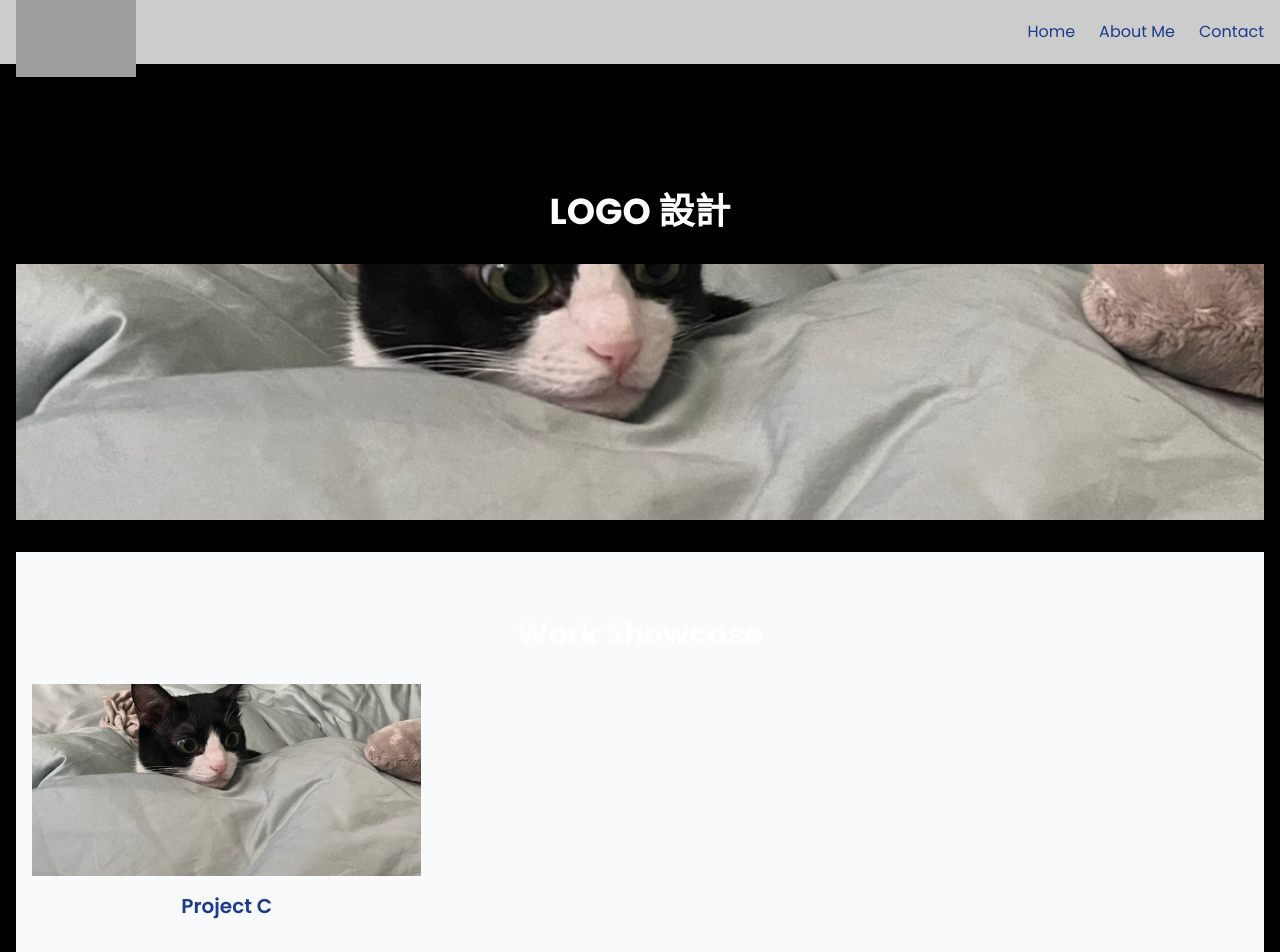
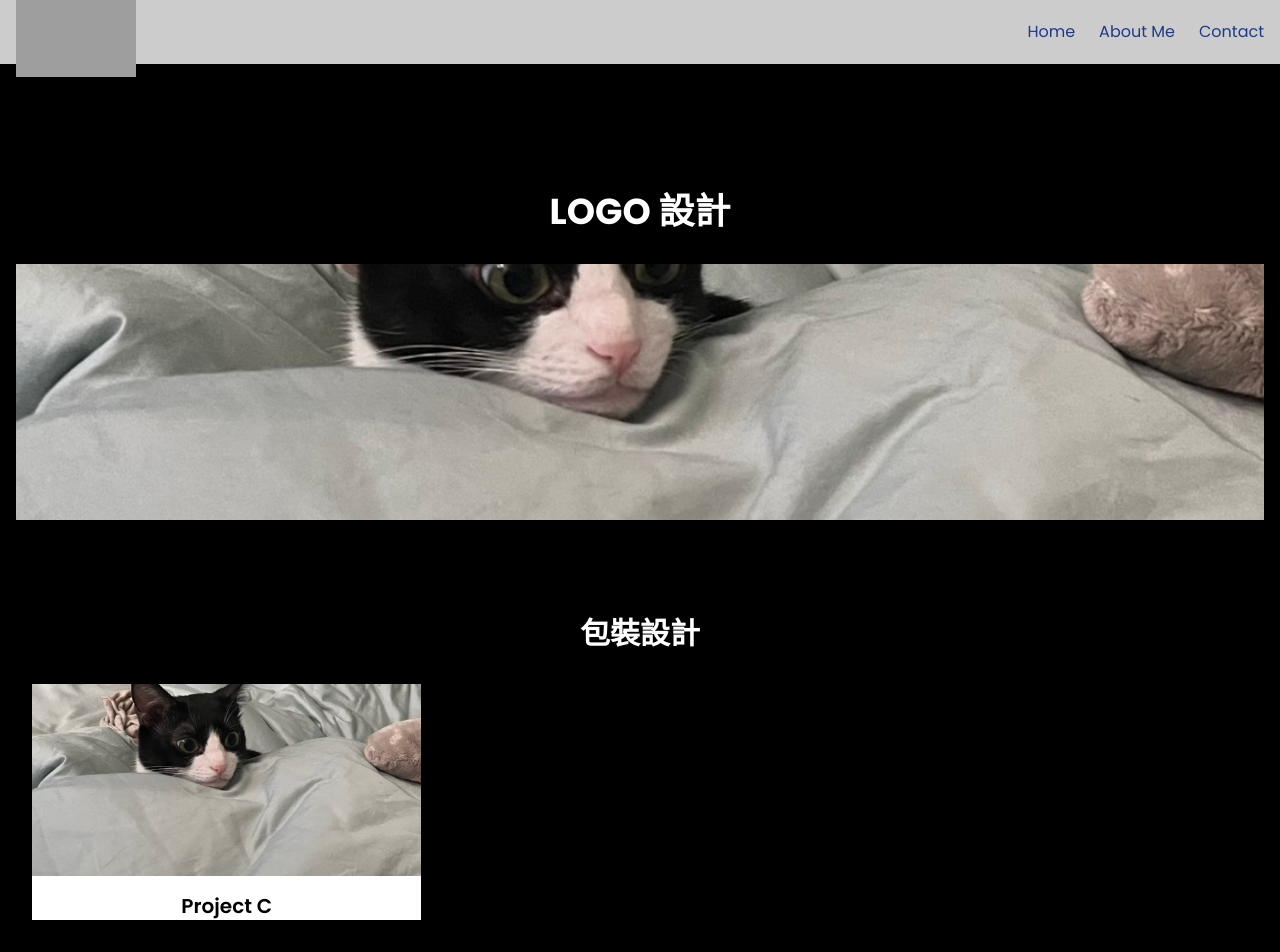
Before and after one commit to DeanYtest/design-showcase, a Next.js app: page /logo in a window 1280 px wide. Shown: the top 952 px of the page. Built offline with nearby package versions, Linux system fonts and the light colour scheme; grey boxes are pictures that could not be loaded.

Commit message:
herobackground6

```diff
--- a/app/HeroSection.tsx
+++ b/app/HeroSection.tsx
@@ -3,7 +3,6 @@
 import { useTypewriter, Cursor } from 'react-simple-typewriter';
 
 export default function HeroSection() {
-  // 打字機效果
   const [text] = useTypewriter({
     words: ['Hello, I am a Designer.', 'Welcome to my Portfolio.'],
     loop: true,
@@ -13,11 +12,11 @@ export default function HeroSection() {
   });
 
   return (
-    <section className="relative h-screen overflow-hidden">
-      {/* 纯色渐变背景 */}
+    <section className="relative h-screen overflow-hidden bg-transparent">
+      {/* 純色多彩漸層背景 */}
       <div className="absolute inset-0 animated-gradient" />
 
-      {/* 打字机文字层 */}
+      {/* 打字機文字 */}
       <div className="relative z-10 flex flex-col items-center justify-center h-full text-center px-4">
         <h1 className="text-5xl md:text-7xl font-bold text-white">
           {text}
@@ -28,9 +27,18 @@ export default function HeroSection() {
         </p>
       </div>
 
-      {/* 底部半圆弧过渡 */}
-      <div className="absolute bottom-0 w-full overflow-hidden leading-[0]">
-        <div className="relative h-20 w-full bg-white rounded-t-full" />
+      {/* 底部波浪弧線 過渡到黑底 */}
+      <div className="absolute bottom-0 left-0 w-full overflow-hidden leading-[0]">
+        <svg
+          viewBox="0 0 1200 120"
+          preserveAspectRatio="none"
+          className="w-full h-20"
+        >
+          <path
+            d="M0,0V46.29c47.37,22.22,103.52,34.09,158,28,70.29-7.81,136.68-50.31,207-56,63.42-5.09,126.87,28.89,190,37,59.23,7.5,113.9-8.05,168-26,59.49-19.88,113.35-47.11,172-51,35.6-2.53,70.79,5.76,106,12,59.24,10.92,114.87,23.67,172,37V0Z"
+            fill="#000"
+          />
+        </svg>
       </div>
     </section>
   );
--- a/app/WorkSection.tsx
+++ b/app/WorkSection.tsx
@@ -27,8 +27,19 @@ export default function WorkSection({ category }: { category: string }) {
   };
 
   return (
-    <section ref={ref} className="py-16 bg-gray-50">
-      <h2 className="text-3xl font-bold text-center mb-8">Work Showcase</h2>
+    <section
+      ref={ref}
+      className="relative py-16 bg-black z-20"
+    >
+      <h2 className="text-3xl font-bold text-center mb-8 text-white">
+        {category === 'graphic'
+          ? '平面設計'
+          : category === 'illustration'
+          ? '插畫'
+          : category === 'ui'
+          ? 'UI 設計'
+          : '包裝設計'}
+      </h2>
       <div className="container mx-auto px-4 grid grid-cols-1 sm:grid-cols-2 md:grid-cols-3 gap-6">
         {works
           .filter((p) => p.href.includes(category))
@@ -38,9 +49,9 @@ export default function WorkSection({ category }: { category: string }) {
               initial="hidden"
               animate={controls}
               variants={variants}
-              className="overflow-hidden rounded-lg"
+              className="overflow-hidden rounded-lg bg-white"
             >
-              <Link href={work.href} className="block">
+              <Link href={work.href} className="block group">
                 <div className="relative h-48">
                   <Image
                     src={work.img}
@@ -49,7 +60,7 @@ export default function WorkSection({ category }: { category: string }) {
                     style={{ objectFit: 'cover' }}
                   />
                 </div>
-                <h3 className="mt-4 text-xl font-semibold text-center">
+                <h3 className="mt-4 text-xl font-semibold text-center text-black group-hover:text-primary transition">
                   {work.title}
                 </h3>
               </Link>
```
